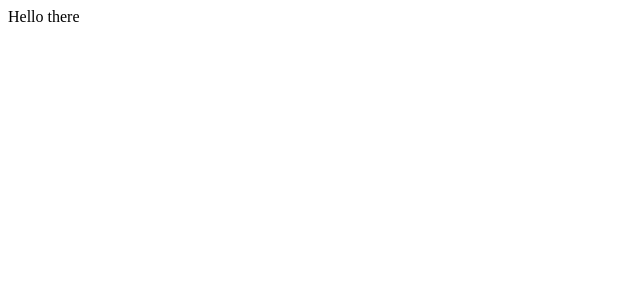
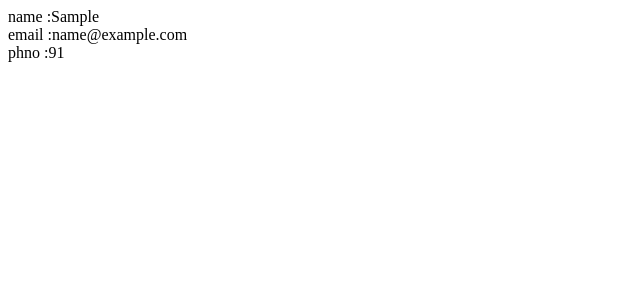
Before and after one commit to deep7raja/odin-cv-project, a React (Create React App) app: page / in a window 1280 px wide. Both pictures are taken after typing "Sample", "name@example.com" into the empty fields and a click on the button "Submit". Shown: the top 300 px of the page, without its empty margins (0-640 px from the left). Built offline with nearby package versions, Linux system fonts and the light colour scheme.

Commit message:
Results are displaying fine

```diff
--- a/src/components/App.js
+++ b/src/components/App.js
@@ -1,6 +1,6 @@
 import react from 'react';
 import Form from './Form'
-
+import Result from './Result';
 
 class App extends react.Component{
     constructor(props){
@@ -32,7 +32,7 @@ class App extends react.Component{
             return <Form state={this.state} updateState={this.updateState}/>
         }
         else{
-            return <div>Hello there</div>
+            return <Result state={this.state}/>
         }
     }
 
--- a/src/components/Form.js
+++ b/src/components/Form.js
@@ -41,7 +41,7 @@ class Form extends react.Component{
               inputChangeHandler={this.onInputChangeHandler}
               inputValue={this.state.input.name}
             />
-            <Field type='email' labelName="Email" inputName='email'
+            <Field type='text' labelName="Email" inputName='email'
               inputChangeHandler={this.onInputChangeHandler}
               inputValue={this.state.input.email}
             />
--- a/src/components/Result.js
+++ b/src/components/Result.js
@@ -1,4 +1,5 @@
 import react from 'react';
+import './styles/Result.css'
 
 
 class Result extends react.Component{
@@ -10,9 +11,9 @@ class Result extends react.Component{
         let rows = [];
         for(let value in this.props.state.normal){
             rows.push(
-                <div>
+                <div className='result-field'>
                     <div>
-                    {value}
+                    {value} :
                     </div>
                     <div>
                     {this.props.state.normal[value]}
--- /dev/null
+++ b/src/components/styles/Result.css
@@ -0,0 +1,3 @@
+.result-field{
+    display: flex;
+}
```
